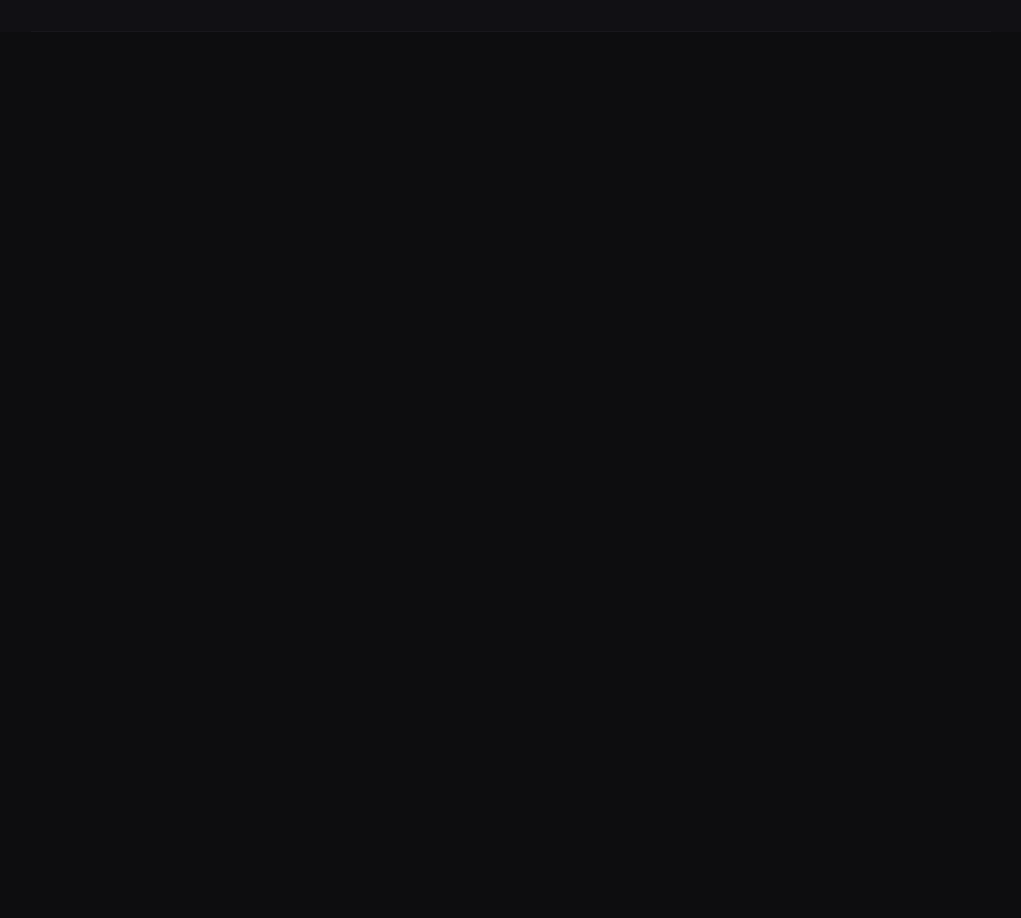
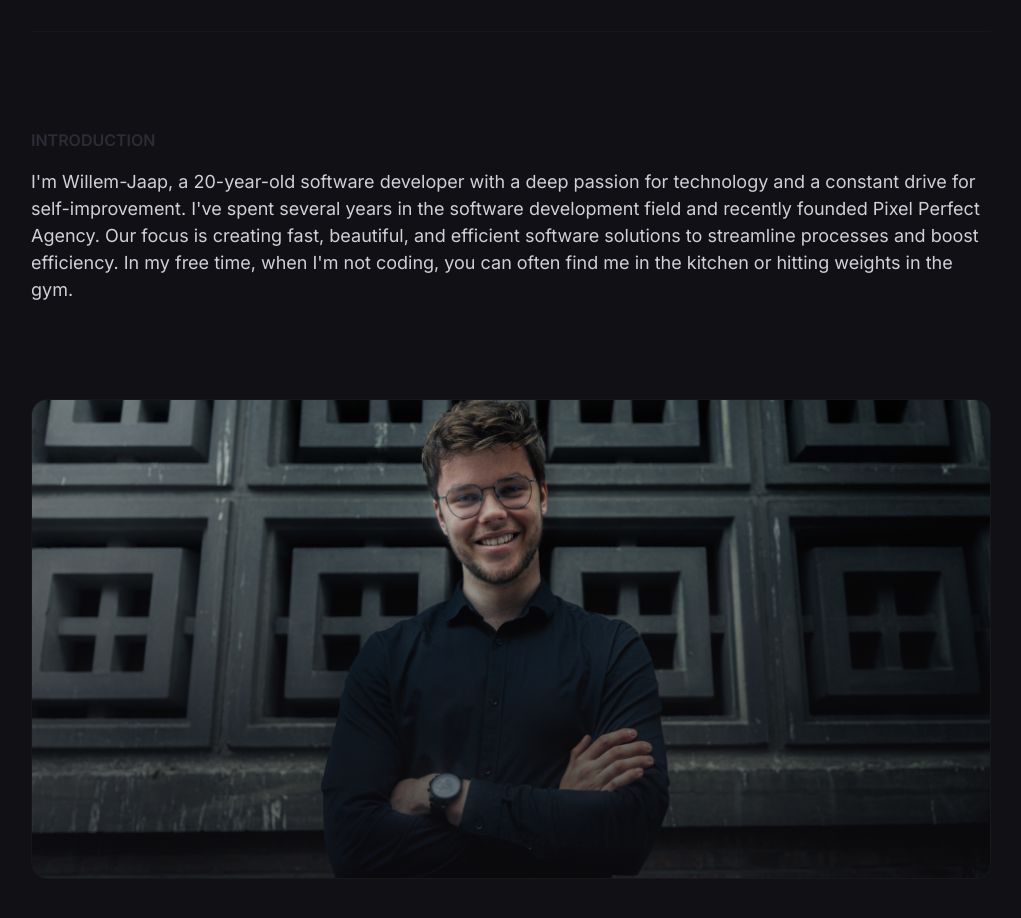
Before and after one commit to Willem-Jaap/website, a Next.js app: page / in a window 1280 px wide. Shown: the part 1100-2018 px from the top of the page, without its empty margins (129-1150 px from the left). Before the commit the page ends 1324 px from the top, so only its background shows below. Built offline with nearby package versions, Linux system fonts and the light colour scheme.

Commit message:
feat: add `ImageWithContentOverlay` component with portrait and info

```diff
--- a/src/app/(default)/page.tsx
+++ b/src/app/(default)/page.tsx
@@ -8,6 +8,7 @@ import Image from 'next/image';
 
 import Spotlight from '~app/(default)/components/spotlight';
 import StaggeredText from '~components/misc/animation/StaggeredText';
+import ImageWithContentOverlay from '~components/misc/image-with-content-overlay';
 
 const PaddedWithRandomized = dynamic(() => import('~components/misc/padded-with-randomized'), {
     ssr: false,
@@ -114,6 +115,31 @@ const Page = () => {
                 <div className="pt-24 pb-16 border-b border-b-charade-800">
                     <PaddedWithRandomized text="About me" />
                 </div>
+                <div className="flex flex-col gap-4 py-24 max-w-5xl mx-auto">
+                    <span className="uppercase text-charade-500 font-semibold">Introduction</span>
+                    <p className="text-charade-100 text-lg">
+                        I&apos;m Willem-Jaap, a 20-year-old software developer with a deep passion
+                        for technology and a constant drive for self-improvement. I&apos;ve spent
+                        several years in the software development field and recently founded Pixel
+                        Perfect Agency. Our focus is creating fast, beautiful, and efficient
+                        software solutions to streamline processes and boost efficiency. In my free
+                        time, when I&apos;m not coding, you can often find me in the kitchen or
+                        hitting weights in the gym.
+                    </p>
+                    <ImageWithContentOverlay
+                        src="/assets/images/portrait-willem-jaap.png"
+                        alt="Portrait of Willem-Jaap"
+                        className="mt-20">
+                        <div className="flex flex-col gap-4 text-center max-w-xl">
+                            <h3 className="text-3xl uppercase">Founder & CEO</h3>
+                            <p className="leading-tight text-charade-400 text-lg">
+                                I&apos;m the founder of Pixel Perfect Agency where we create
+                                beautiful and efficient software solutions using the latest
+                                technologies.
+                            </p>
+                        </div>
+                    </ImageWithContentOverlay>
+                </div>
             </section>
             <div className="py-24" />
         </>
--- /dev/null
+++ b/src/components/misc/image-with-content-overlay.tsx
@@ -0,0 +1,53 @@
+import { type ReactNode, useRef } from 'react';
+
+import gsap from 'gsap';
+import Image from 'next/image';
+
+import cn from '~utils/cn';
+
+interface Props {
+    children: ReactNode;
+    src: string;
+    alt: string;
+    className?: string;
+}
+
+const ImageWithContentOverlay = ({ children, src, alt, className }: Props) => {
+    const overlayRef = useRef<HTMLDivElement>(null);
+    const setActive = () => {
+        gsap.to(overlayRef.current, {
+            duration: 0.5,
+            opacity: 1,
+            ease: 'power3.out',
+        });
+    };
+
+    const setInactive = () => {
+        gsap.to(overlayRef.current, {
+            duration: 0.5,
+            opacity: 0,
+            ease: 'power3.out',
+        });
+    };
+    return (
+        <div
+            className={cn(
+                'relative overflow-hidden rounded-2xl h-[40vh] md:h-[60vh] min-h-[20rem] border border-charade-800',
+                className,
+            )}
+            onMouseEnter={setActive}
+            onMouseLeave={setInactive}
+            onTouchStart={setActive}
+            onTouchEnd={setInactive}
+            onTouchCancel={setInactive}>
+            <Image src={src} alt={alt} fill className="object-cover" />
+            <div
+                className="absolute inset-0 p-4 grid place-items-center items-center bg-charade-900/75 opacity-0"
+                ref={overlayRef}>
+                {children}
+            </div>
+        </div>
+    );
+};
+
+export default ImageWithContentOverlay;
```
Also changed, not shown: public/assets/images/portrait-willem-jaap.png (added).
